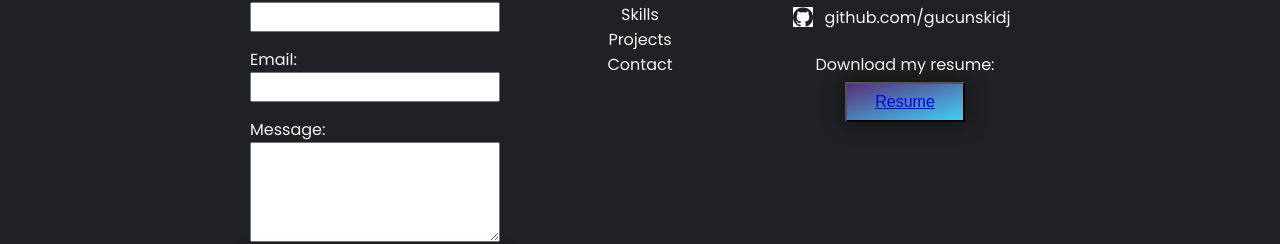
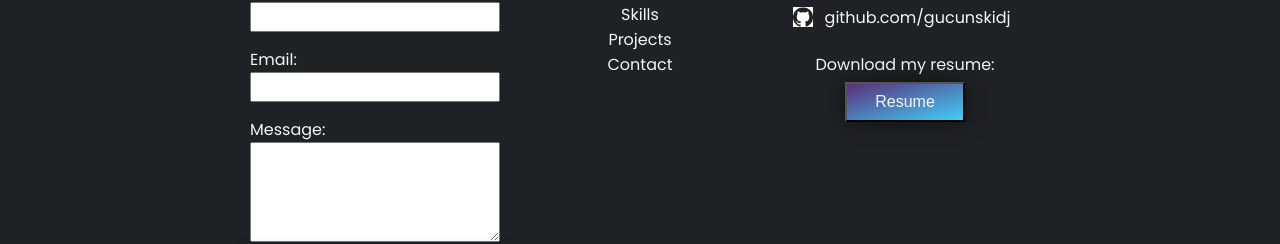
Before and after one commit to gucunskidj/portfolio-website, a React (Create React App) app: page / in a window 1280 px wide. Shown: the part 2121-2365 px from the top of the page. Built offline with nearby package versions, Linux system fonts and the light colour scheme.

Commit message:
Update contact-info.styles.scss

```diff
--- a/src/components/contact-info/contact-info.styles.scss
+++ b/src/components/contact-info/contact-info.styles.scss
@@ -37,5 +37,10 @@
       box-shadow: 0 0 20px rgba(0, 0, 0, 0.9);
       transition: box-shadow .3s;
     }
+
+    a {
+      text-decoration: none;
+      color: #f5f5f5;
+    }
   }
 }
```
